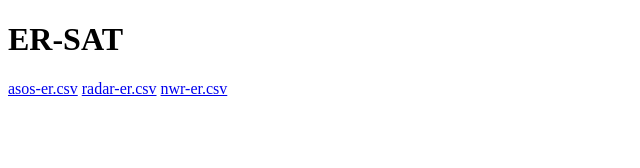
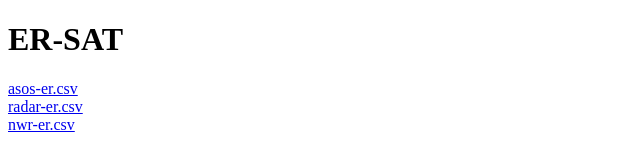
Before and after one commit to johncompo/johncompo.github.io, a plain HTML site: page index.html in a window 1280 px wide. Shown: the whole page, without its empty margins (0-640 px from the left). Drawn offline with Linux system fonts and the light colour scheme.

Commit message:
Update index.html

```diff
--- a/index.html
+++ b/index.html
@@ -1,7 +1,7 @@
 <!doctype html><html><body><h1>ER-SAT</h1>
-<a href="./asos-er.csv" download="asos-er.csv">asos-er.csv</a>
-<a href="./radar-er.csv" download="radar-er.csv">radar-er.csv</a>
-<a href="./nwr-er.csv" download="nwr-er.csv">nwr-er.csv</a>
+<a href="./asos-er.csv" download="asos-er.csv">asos-er.csv</a><br>
+<a href="./radar-er.csv" download="radar-er.csv">radar-er.csv</a><br>
+<a href="./nwr-er.csv" download="nwr-er.csv">nwr-er.csv</a><br>
 <br>
 </body>
 </html>
```
